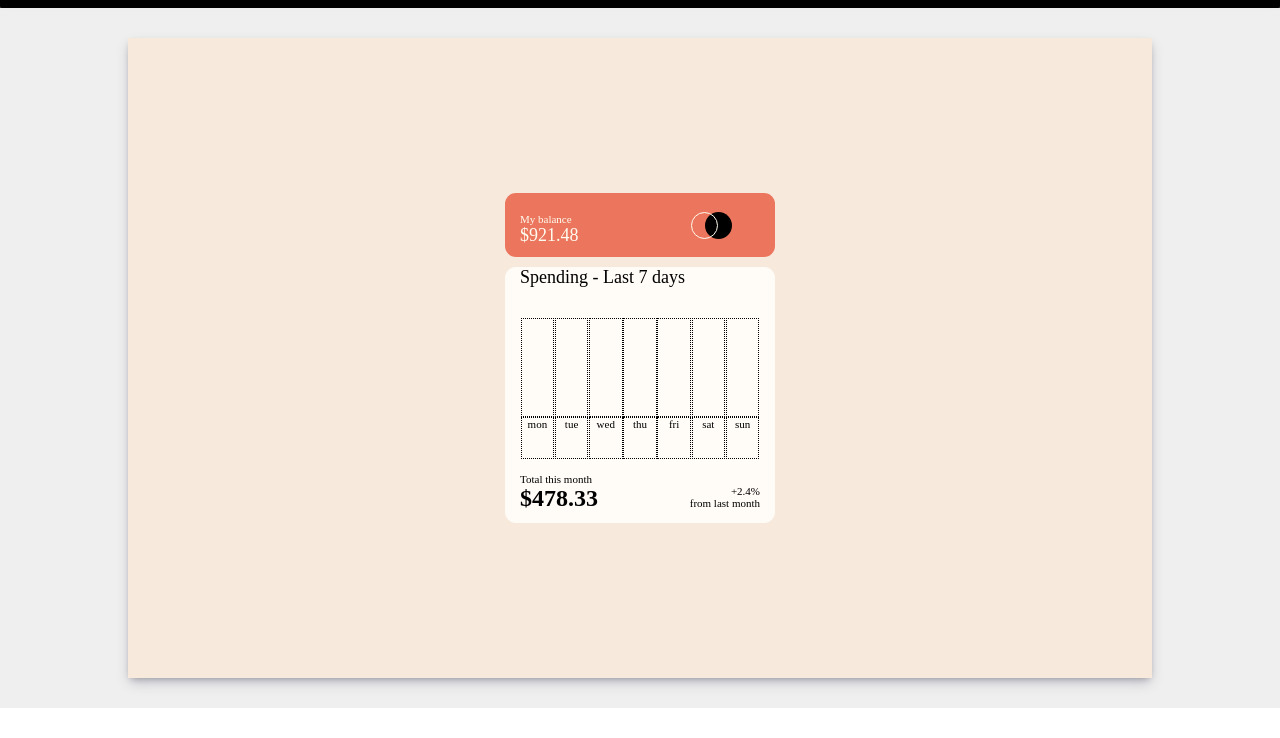
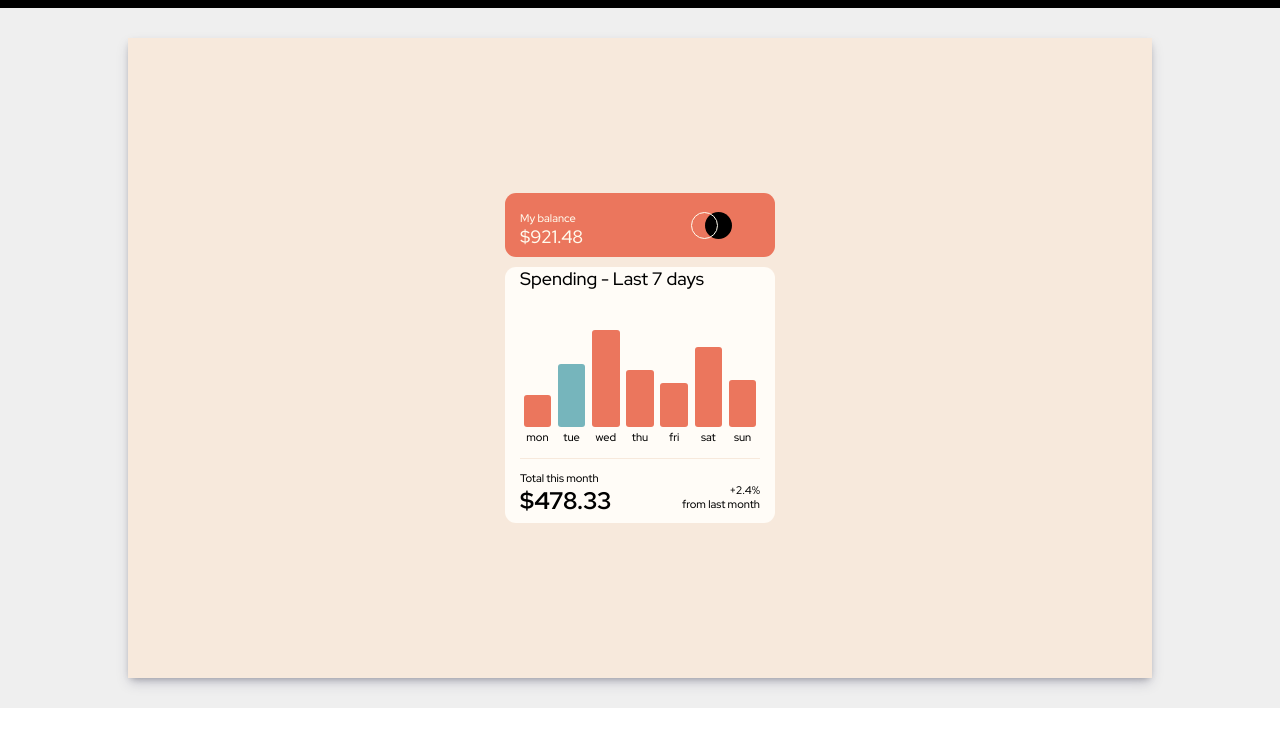
Before and after one commit to JeffjHoyt/Portfolio-2.0, a website: page pj2.html in a window 1280 px wide. Shown: the part 62-800 px from the top of the page. Drawn offline with nearby package versions, Linux system fonts and the light colour scheme; a web font is replaced by a local one.

Commit message:
updated project fonts to red hat display. Also set up javascript to automatically check the date and change background colors on bars

```diff
--- /dev/null
+++ b/allOther.js
@@ -0,0 +1,62 @@
+
+//footer buttons
+function NewTabLinkedin() {
+    window.open(
+      "https://www.linkedin.com/in/jeff-hoyt/", "_blank");
+};
+
+function NewTabBehance() {
+    window.open(
+      "https://www.behance.net/JeffHoyt", "_blank");
+};
+
+function NewTabHackerrank() {
+  window.open(
+    "https://www.hackerrank.com/jeffjhoyt", "_blank");
+  };
+
+//Top nav bag settings to disapear on scroll
+let prevScrollpos = window.pageYOffset;
+window.onscroll = function() {
+let currentScrollPos = window.pageYOffset;
+if (prevScrollpos > currentScrollPos) {
+document.getElementById("navbar").style.top = "0";
+} else {
+document.getElementById("navbar").style.top = "-70px";
+}
+prevScrollpos = currentScrollPos;
+}
+
+
+
+
+const weekday = ["sunday","monday","tuesday","wednesday","thursday","friday","saturday"];
+
+const d = new Date();
+let day = weekday[d.getDay()];
+
+
+function todayIs() {
+    const weekday = ["sunday","monday","tuesday","wednesday","thursday","friday","saturday"];
+
+    const d = new Date();
+    let day = weekday[d.getDay()];
+
+    if (day == 'tuesday') {
+         document.getElementById("tuesday").style.backgroundColor = "#76B5BC";
+    } else if (day == 'wednesday') {
+        document.getElementById("wednesday").style.backgroundColor = "#76B5BC"
+    } else if (day == 'thursday') {
+        document.getElementById("thursday").style.backgroundColor = "#76B5BC"
+    } else if (day == 'friday') {
+        document.getElementById("friday").style.backgroundColor = "#76B5BC"
+    } else if (day == 'saturday') {
+        document.getElementById("saturday").style.backgroundColor = "#76B5BC"
+    } else if (day == 'sunday') {
+        document.getElementById("sunday").style.backgroundColor = "#76B5BC"
+    } else if (day == 'monday') {
+        document.getElementById("monday").style.backgroundColor = "#76B5BC"
+    }
+}
+
+todayIs();
--- a/pj2.html
+++ b/pj2.html
@@ -84,58 +84,65 @@
 
                         <div class="ex-bottom-box-mid ">
                             <div class="daily-bars">
-                                <div class="bars outline">
-
+                                <div class="bars ">
+                                    <div id="monday">
+                                    </div>
                                 </div>
-                                <div class="bars-text outline">
+                                <div class="bars-text ">
                                     <p class="p2font-small">mon</p>
                                 </div>
                             </div>
                             <div class="daily-bars">
-                                <div class="bars outline">
-
+                                <div class="bars ">
+                                    <div id="tuesday">
+                                    </div>
                                 </div>
-                                <div class="bars-text outline">
+                                <div class="bars-text ">
                                     <p class="p2font-small">tue</p>
                                 </div>
                             </div>
                             <div class="daily-bars">
-                                <div class="bars outline">
-
+                                <div class="bars ">
+                                    <div id="wednesday">
+                                    </div>
                                 </div>
-                                <div class="bars-text outline">
+                                <div class="bars-text ">
                                     <p class="p2font-small">wed</p>
                                 </div>
                             </div>
                             <div class="daily-bars">
-                                <div class="bars outline">
-
+                                <div class="bars ">
+                                    <div id="thursday">
+                                    </div>
                                 </div>
-                                <div class="bars-text outline">
+                                <div class="bars-text">
                                     <p class="p2font-small">thu</p>
                                 </div>
                             </div>
                             <div class="daily-bars">
-                                <div class="bars outline">
-
+                                <div class="bars">
+                                    <div id="friday">
+                                    </div>
                                 </div>
-                                <div class="bars-text outline">
+                                <div class="bars-text">
                                     <p class="p2font-small">fri</p>
                                 </div>
                             </div>
                             <div class="daily-bars">
-                                <div class="bars outline">
-
+                                <div class="bars">
+                                    <div id="saturday">
+                                    </div>
                                 </div>
-                                <div class="bars-text outline">
+                                <div class="bars-text">
                                     <p class="p2font-small">sat</p>
                                 </div>
                             </div>
                             <div class="daily-bars">
-                                <div class="bars outline">
-
+                                <div class="bars">
+                                    <div id="sunday">
+                                    </div>
                                 </div>
-                                <div class="bars-text outline">
+                                <div class="bars-text">
                                     <p class="p2font-small">sun</p>
                                 </div>
                             </div>
@@ -167,8 +174,7 @@
     </section>
 
     <script defer src="https://kit.fontawesome.com/85afe6464c.js" crossorigin="anonymous"></script>
-    <script src="https://cdn.jsdelivr.net/npm/typed.js@2.0.12"></script>
-    <script src="script.js"></script>
+    <script src="allOther.js"></script>
 
 
 </body>
--- a/script.js
+++ b/script.js
@@ -1,11 +1,3 @@
-
-
-autoType();
-
-
-
-
-
 
 //footer buttons
     function NewTabLinkedin() {
@@ -37,7 +29,12 @@ window.onscroll = function() {
 
 
 
+
+
 //typing animation on homepage
+
+autoType();
+
 function autoType() {
   const typedTwo = new Typed(".auto-type2", {
       strings: ['code', 'collaborate', 'learn', 'mountain bike'],
--- a/style.css
+++ b/style.css
@@ -1,3 +1,5 @@
+@import url('https://fonts.googleapis.com/css2?family=Red+Hat+Display:wght@500;700;900&display=swap');
+
 *, body, html {
     margin: 0;
     padding: 0;
@@ -546,6 +548,7 @@ input[type=text], select, textarea {
     margin-top: 90px;
     padding-left: 15px;
     padding-right: 15px;
+    font-family: 'Red Hat Display', sans-serif;
 }
 
 .pj-box {
@@ -704,6 +707,7 @@ input[type=text], select, textarea {
     background-color: #EFEFEF;
     margin-top: 70px;
     height: fit-content;
+    font-family: 'Red Hat Display', sans-serif;
 }
 
 .outline {
@@ -832,6 +836,7 @@ input[type=text], select, textarea {
     justify-content: space-evenly;
     height: 55%;
     width: 100%;
+    border-bottom: #F7E9DC 1.5px solid;
 }
 
 .daily-bars {
@@ -839,47 +844,71 @@ input[type=text], select, textarea {
     flex-direction: column;
     width: 14%;
     height: 100%;
+
 }
 
 .bars {
-
-    height: 70%;
+    display: flex;
+    flex-direction: column-reverse;
+    height: 80%;
     width: 100%;
+    padding: 3px;
 }
 
 .bars-text {
     justify-content: flex-start;
     text-align: center;
-    height: 30%;
+    height: 20%;
     width: 100%;
 }
 
 #monday {
-
+    height: 30%;
+    width: 100%;
+    background-color: #EB765D;
+    border-radius: 3px;
 }
 
 #tuesday {
-
+    height: 60%;
+    width: 100%;
+    background-color: #EB765D;
+    border-radius: 3px;
 }
 
 #wednesday {
-
+    height: 92%;
+    width: 100%;
+    background-color: #EB765D;
+    border-radius: 3px;
 }
 
 #thursday {
-
+    height: 54%;
+    width: 100%;
+    background-color: #EB765D;
+    border-radius: 3px;
 }
 
 #friday {
-
+    height: 42%;
+    width: 100%;
+    background-color: #EB765D;
+    border-radius: 3px;
 }
 
 #saturday {
-
+    height:76%;
+    width: 100%;
+    background-color: #EB765D;
+    border-radius: 3px;
 }
 
 #sunday {
-
+    height: 44%;
+    width: 100%;
+    background-color: #EB765D;
+    border-radius: 3px;
 }
 
 
```
